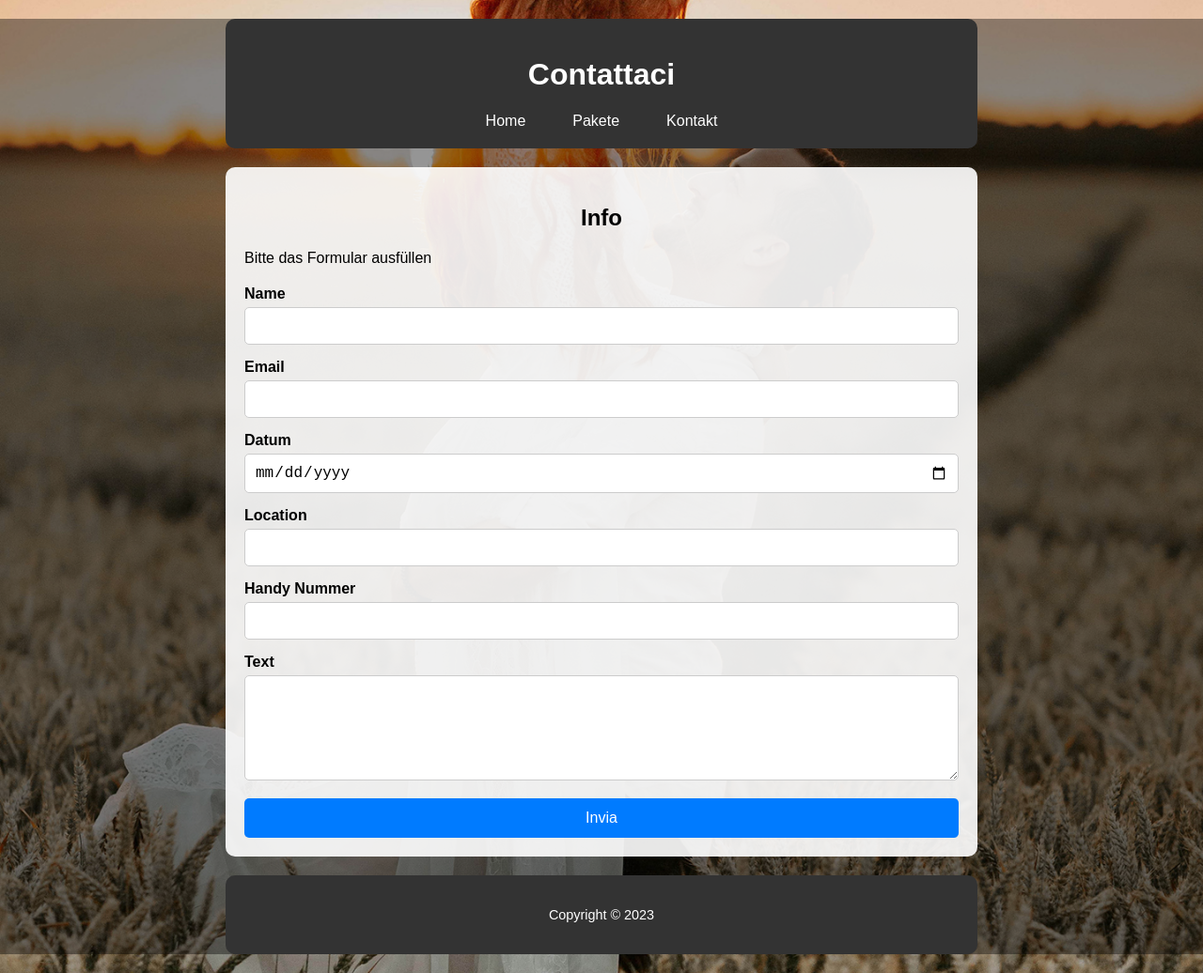
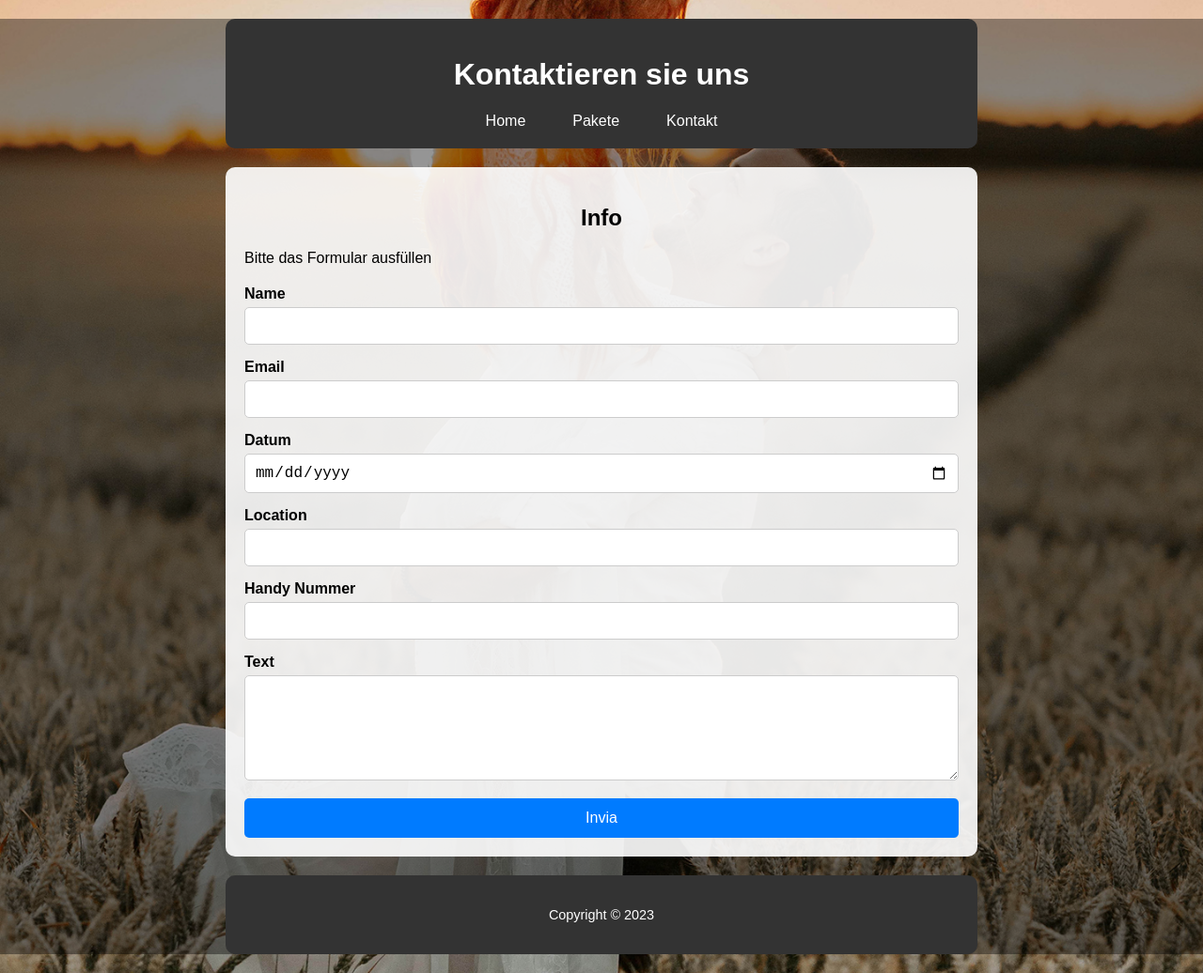
Before and after one commit to AnonymusModzp5/test21, a plain HTML site: page kontakt.html in a window 1280 px wide. Shown: the whole page at 94% size. Drawn offline with Linux system fonts and the light colour scheme.

Commit message:
kontakt.html

```diff
--- a/kontakt.html
+++ b/kontakt.html
@@ -131,7 +131,7 @@
   <div class="overlay"></div>
 
   <header>
-    <h1>Contattaci</h1>
+    <h1>Kontaktieren sie uns</h1>
     <nav>
       <ul>
         <li><a href="index.html">Home</a></li>
```
